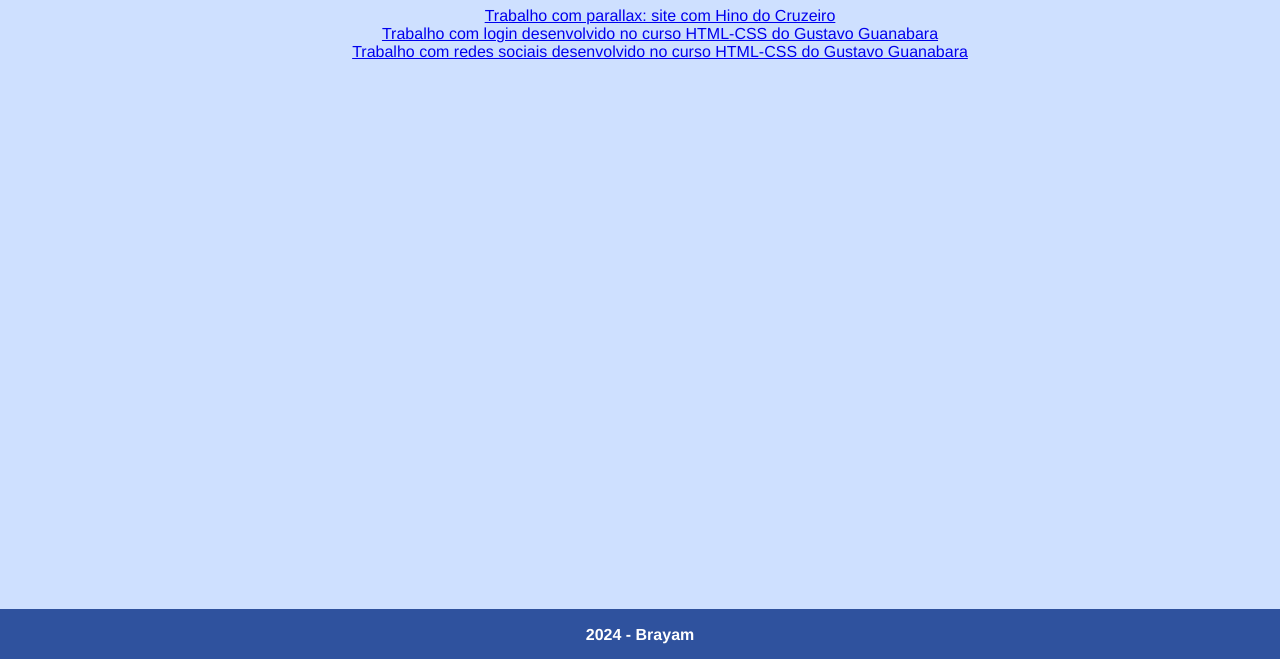
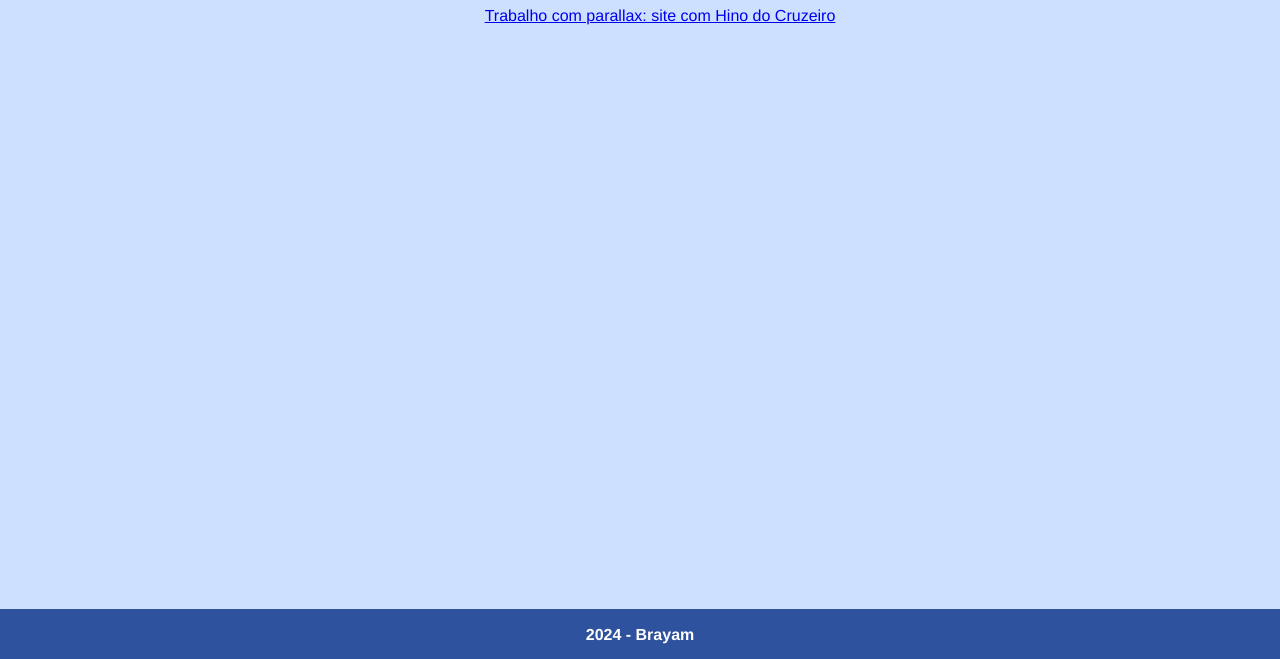
Before and after one commit to brayamferreira/trabalho-fundamentos-web, a plain HTML site: page portfolio.html in a window 1280 px wide. Shown: the part 141-800 px from the top of the page. Drawn offline with Linux system fonts and the light colour scheme.

Commit message:
Update portfolio.html
mudança portifolio

```diff
--- a/portfolio.html
+++ b/portfolio.html
@@ -18,12 +18,10 @@
         </nav>
     </header>
     <main>
-        <!-- links trabalhos do portfolio -->
+        <!-- link trabalho/atividade do portfolio -->
         <h1>Portfólio</h1>
         <ul id="link">
-            <a href="trabalhos/projeto-cordel-cruzeiro/">Trabalho com parallax: site com Hino do Cruzeiro</a> <br>
-            <a href="trabalhos/projeto-login/">Trabalho com login desenvolvido no curso HTML-CSS do Gustavo Guanabara</a> <br>
-            <a href="trabalhos/projeto-social/">Trabalho com redes sociais desenvolvido no curso HTML-CSS do Gustavo Guanabara</a>
+            <a href="trabalhos/projeto-cordel-cruzeiro/">Trabalho com parallax: site com Hino do Cruzeiro</a>
         </ul>
     </main>
     <footer>
```
